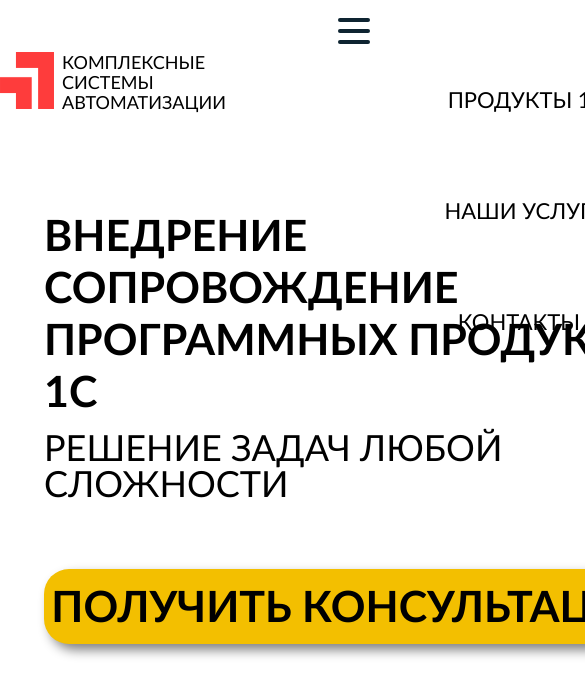
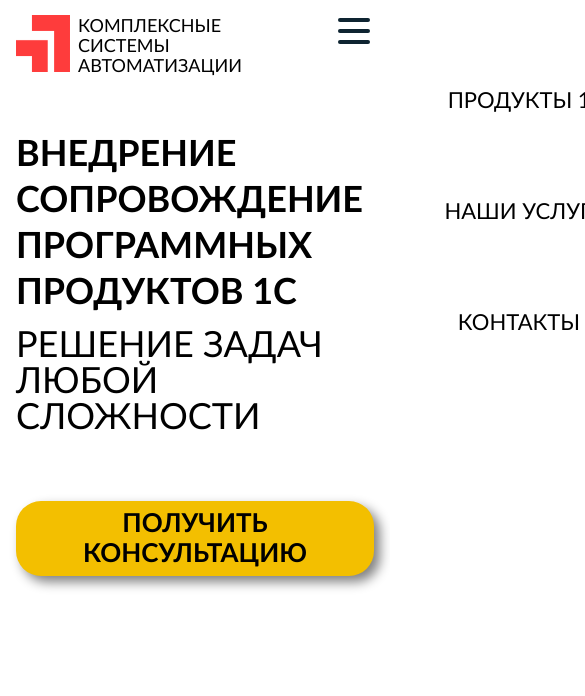
Before and after one commit to dozkni/ksa-site-1, a website: page index.html in a window 390 px wide. Shown: the top 696 px of the page, 585 px wide, since content can reach past the window. Drawn offline with Linux system fonts and the light colour scheme; a web font is replaced by a local one.

Commit message:
site first

```diff
--- a/sass/style.sass
+++ b/sass/style.sass
@@ -86,26 +86,34 @@
 
 
 
-
-
 @media (max-width: 991px)
     .container
-        width: 720px
+        padding: 0 1em
+        margin: 0
     header
         padding-left: 0
     .header__logo-title
         display: none
     .nav-menu__list-item:last-child
-                 margin-right: 15px
+        margin-right: 15px
 
 
 
 @media (max-width: 767px)
 
-    .container
-        width: 540px
+    header
+        height: 90px
+
     .main-section
         min-height: 450px
+
+    .offer
+        h1
+            font-size: 36px
+            line-height: 46px
+        button
+            font-size: 26px
+            width: 100%
 
     .header__logo-title
         display: block
@@ -116,7 +124,7 @@
         right: 0
         width: 70%
         height: 100vh
-        //background: black
+        background: white
         z-index: 10
         transform: translate(100%)
         transition: transform 0.5s ease-in-out
```
Also changed, not shown: css/style.css, 1 other file.
